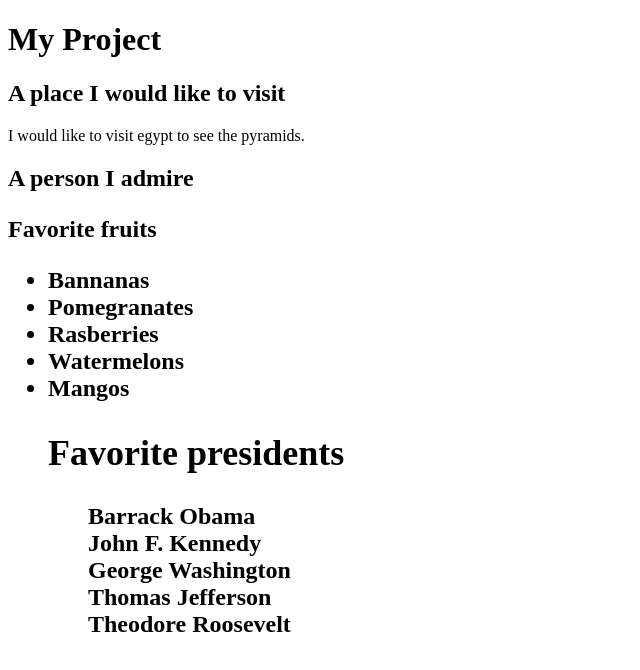
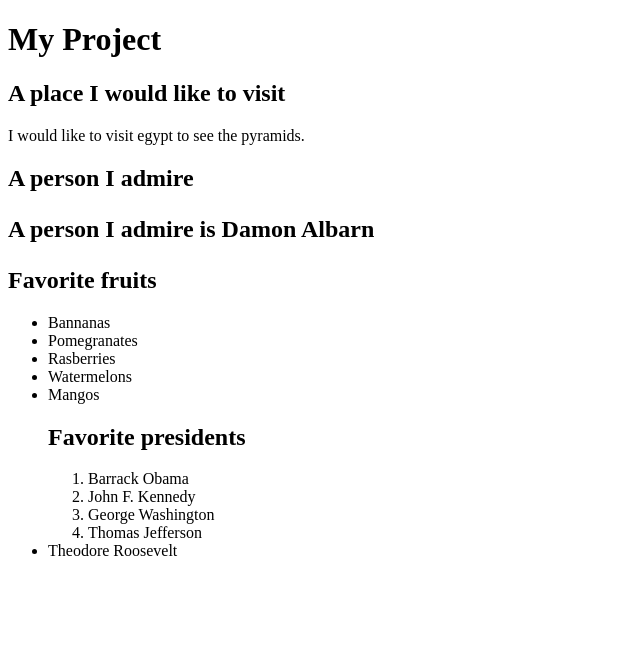
Before and after one commit to natedog98/natedog98.github.io, a plain HTML site: page index.html in a window 1280 px wide. Shown: the whole page, without its empty margins (0-640 px from the left). Drawn offline with Linux system fonts and the light colour scheme.

Commit message:
Update index.html

```diff
--- a/index.html
+++ b/index.html
@@ -12,8 +12,8 @@
 <h2> A place I would like to visit</h2>
   <p> I would like to visit egypt to see the pyramids. </p>
   <h2> A person I admire<h2/>
-    <p></p>
-    <h2>Favorite fruits<h2>
+    <p>A person I admire is Damon Albarn</p>
+    <h2>Favorite fruits</h2>
      <ul>
        <li>Bannanas</li>
        <li>Pomegranates</li>
@@ -22,11 +22,13 @@
        <li>Mangos</li>
 
       <h2>Favorite presidents</h2>
-    <ol>Barrack Obama</ol>
-      <ol>John F. Kennedy</ol>
-     <ol>George Washington</ol>
-      <ol>Thomas Jefferson</ol>
-      <ol>Theodore Roosevelt</ol>
+    <ol>
+       <li>Barrack Obama</li>
+      <li>John F. Kennedy</li>
+     <li>George Washington</li>
+      <li>Thomas Jefferson</ol>
+      <li>Theodore Roosevelt</li>
+       </ol>
       </ul>
 
 
```
